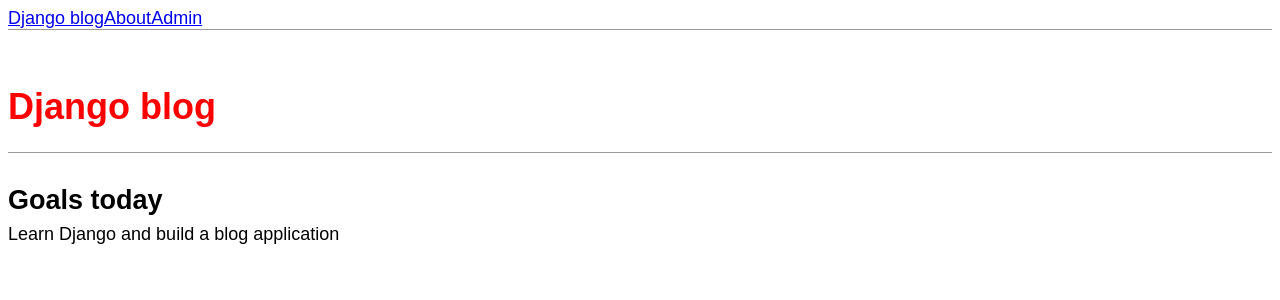
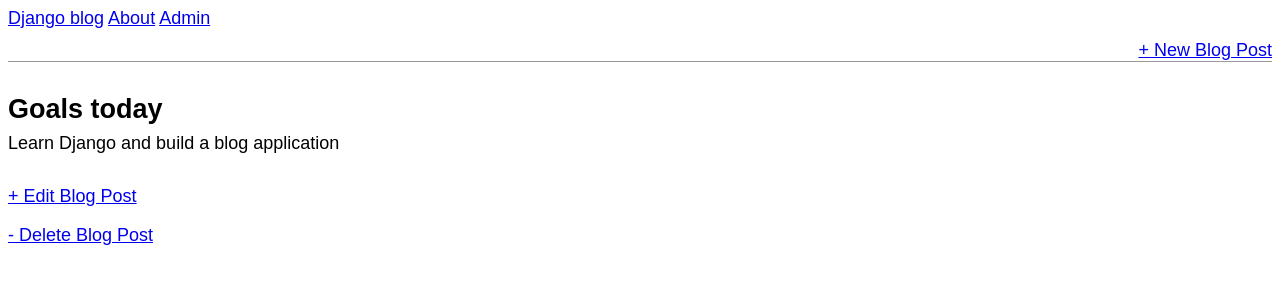
Before and after one commit to shurupyan/gjango_for_beginners_helloworld, a Django app: page /post/2/ in a window 1280 px wide. Shown: the top 300 px of the page. Run offline with Django 4.2, Linux system fonts and the light colour scheme; data comes from the database, SQL or seed files in the repository; both versions use the stored data as it was after the commit.

Commit message:
Added post creating, updating, deleting Added posts CRUD tests

```diff
--- a/posts/urls.py
+++ b/posts/urls.py
@@ -1,7 +1,16 @@
 from django.urls import path
-from .views import PostView, PostDetailView
+from .views import (
+    PostView,
+    PostDetailView,
+    PostCreateView,
+    PostUpdateView,
+    PostDeleteView,
+)
 
 urlpatterns = [
     path("post/<int:pk>/", PostDetailView.as_view(), name="post_detail"),
+    path("post/<int:pk>/edit/", PostUpdateView.as_view(), name="post_edit"),
+    path("post/<int:pk>/delete/", PostDeleteView.as_view(), name="post_delete"),
+    path("post/new", PostCreateView.as_view(), name="post_new"),
     path("", PostView.as_view(), name="home"),
 ]
--- a/posts/views.py
+++ b/posts/views.py
@@ -1,5 +1,12 @@
-from django.shortcuts import render
-from django.views.generic import ListView, DetailView
+from django.urls import reverse_lazy
+from django.views.generic import (
+    ListView,
+    DetailView,
+    CreateView,
+    UpdateView,
+    DeleteView,
+)
+
 from .models import Post
 
 
@@ -12,3 +19,21 @@
 class PostDetailView(DetailView):
     model = Post
     template_name = "post_detail.html"
+
+
+class PostCreateView(CreateView):
+    model = Post
+    template_name = "post_new.html"
+    fields = ["title", "author", "body"]
+
+
+class PostUpdateView(UpdateView):
+    model = Post
+    template_name = "post_edit.html"
+    fields = ["title", "body"]
+
+
+class PostDeleteView(DeleteView):
+    model = Post
+    template_name = "post_delete.html"
+    success_url = reverse_lazy("home")
--- a/templates/base.html
+++ b/templates/base.html
@@ -7,15 +7,18 @@
     <title>Django Blog</title>
     <link rel="stylesheet" href="{% static 'css/base.css' %}">
 </head>
-<header>
-    <a href="{% url 'home' %}" target="_blank">Django blog</a>
-    <a href="{% url 'about' %}" target="_blank">About</a>
-    <a href="{% url 'admin:index' %}" target="_blank">Admin</a>
-</header>
 <body>
 <header>
-    <h1><a href="{% url 'home' %}" target="_blank">Django blog</a></h1>
+    <div class="nav-left">
+        <a href="{% url 'home' %}" target="_blank">Django blog</a>
+        <a href="{% url 'about' %}" target="_blank">About</a>
+        <a href="{% url 'admin:index' %}" target="_blank">Admin</a>
+    </div>
+    <div class="nav-right">
+        <a href="{% url 'post_new' %}" target="_blank">+ New Blog Post</a>
+    </div>
 </header>
+
 <div>
     {% block content %}{% endblock content %}
 </div>
--- a/templates/post_detail.html
+++ b/templates/post_detail.html
@@ -7,5 +7,6 @@
     <h2>{{ object.title }}</h2>
     <p>{{ object.body }}</p>
 </div>
-
+<p><a href="{% url 'post_edit' post.pk %}" target="_blank">+ Edit Blog Post</a></p>
+<p><a href="{% url 'post_delete' post.pk %}" target="_blank">- Delete Blog Post</a></p>
 {% endblock content %}
```
Also changed, not shown: posts/tests.py (+22 -0 lines), templates/post_delete.html (added, +12 -0 lines), templates/post_edit.html (added, +12 -0 lines), templates/post_new.html (added, +12 -0 lines), db.sqlite3.
